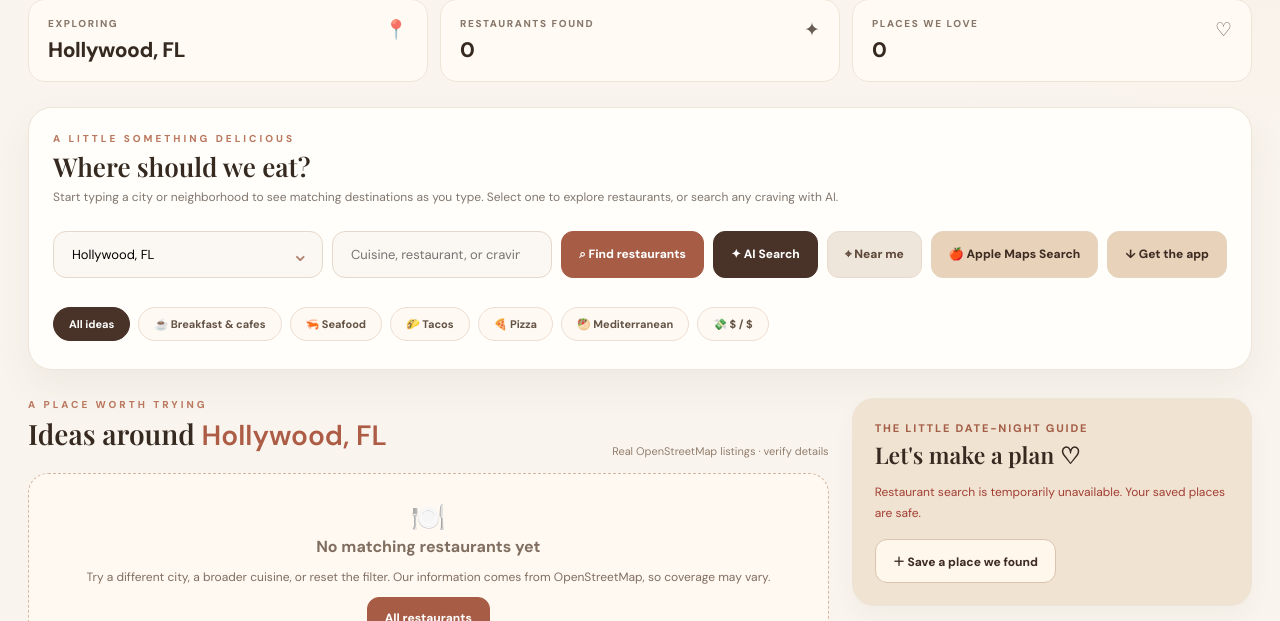
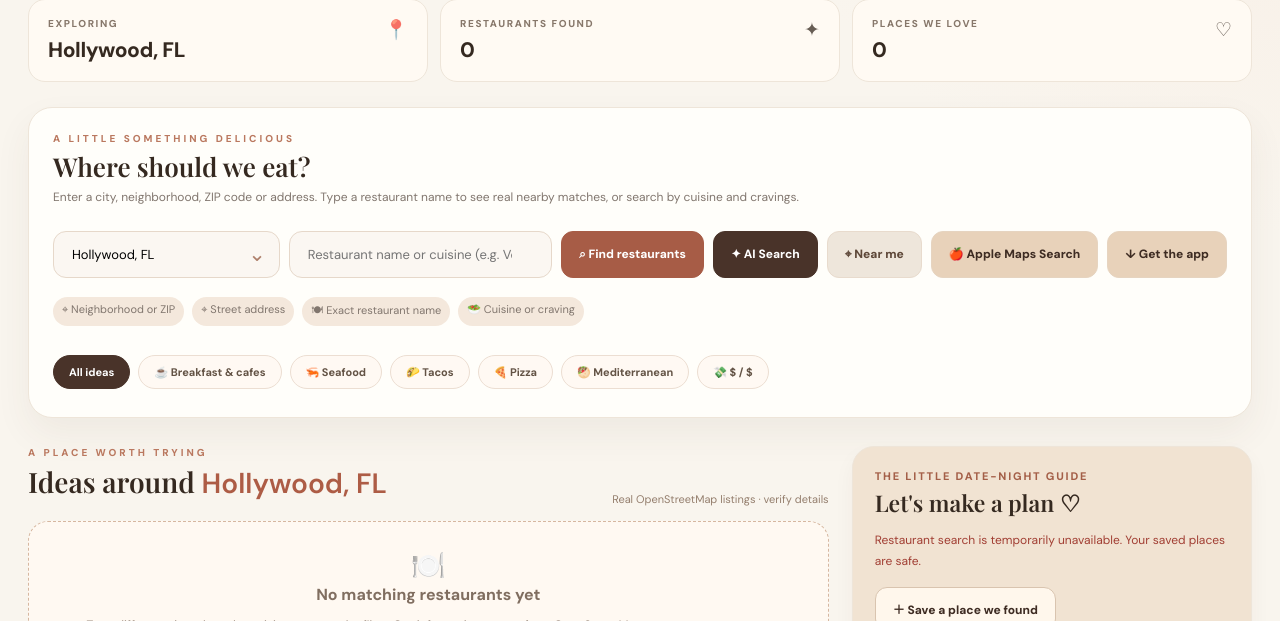
Before and after one commit to Jhamal96/Restaurant, a plain HTML site: page index.html in a window 1280 px wide. Shown: the part 479-1100 px from the top of the page. Drawn offline with nearby package versions, Linux system fonts and the light colour scheme; no server answers.

Commit message:
Add precise address search and matching restaurant-name dropdown

```diff
--- a/index.html
+++ b/index.html
@@ -607,6 +607,20 @@
       .search-input-group .location-field #cityInput {min-width:0}
     }
     html[data-nibble-installed="true"] [data-install-promo] {display:none!important}
+
+    /* Precise restaurant-name lookup with contextual suggestions. */
+    .search-input-group .restaurant-field {position:relative;flex:1.2 1 260px;min-width:240px;isolation:isolate;z-index:29}
+    .search-input-group .restaurant-field #aiSearchInput {width:100%;max-width:100%;min-width:0;height:100%;min-height:44px;flex:none;padding-right:26px}
+    .restaurant-suggestions {max-height:min(400px,65vh);min-width:300px}
+    .restaurant-suggestions .location-pin {background:var(--ns-soft,#f7e6d7)}
+    .restaurant-suggestions .location-option-text strong {font-weight:800}
+    .search-tips {display:flex;gap:8px;flex-wrap:wrap;margin-top:9px;font-size:11px;color:var(--muted)}
+    .search-tips span {padding:5px 9px;background:var(--ns-soft,#f7e6d7);border-radius:20px}
+    @media(max-width:720px){
+      .search-input-group .restaurant-field {grid-column:1/-1;min-width:0;width:100%}
+      .search-input-group .restaurant-field #aiSearchInput {min-width:0}
+      .restaurant-suggestions {min-width:0;max-height:57vh}
+    }
   </style>
   <link rel="stylesheet" href="/theme.css">
 </head>
@@ -650,21 +664,25 @@
       <div>
         <div class="eyebrow">A LITTLE SOMETHING DELICIOUS</div>
         <h2>Where should we eat?</h2>
-        <p class="subcopy">Start typing a city or neighborhood to see matching destinations as you type. Select one to explore restaurants, or search any craving with AI.</p>
+        <p class="subcopy">Enter a city, neighborhood, ZIP code or address. Type a restaurant name to see real nearby matches, or search by cuisine and cravings.</p>
       </div>
     </div>
     <div class="search-input-group">
       <div class="location-field" id="locationField">
-        <input aria-label="City or destination" role="combobox" aria-autocomplete="list" aria-haspopup="listbox" aria-controls="locationSuggestions" aria-expanded="false" autocomplete="off" type="text" autocapitalize="words" id="cityInput" placeholder="Start typing a city or neighborhood…" value="Hollywood, FL">
+        <input aria-label="City or destination" role="combobox" aria-autocomplete="list" aria-haspopup="listbox" aria-controls="locationSuggestions" aria-expanded="false" autocomplete="off" type="text" autocapitalize="words" id="cityInput" placeholder="City, ZIP code, neighborhood, or street address…" value="Hollywood, FL">
         <div class="location-suggestions" id="locationSuggestions" role="listbox" aria-label="Suggested cities and areas" hidden></div>
       </div>
-      <input aria-label="Cuisine or restaurant name" type="search" autocapitalize="words" id="aiSearchInput" placeholder="Cuisine, restaurant, or craving…">
+      <div class="restaurant-field" id="restaurantField">
+        <input aria-label="Restaurant name or cuisine" role="combobox" aria-autocomplete="list" aria-haspopup="listbox" aria-controls="restaurantSuggestions" aria-expanded="false" autocomplete="off" type="search" autocapitalize="words" id="aiSearchInput" placeholder="Restaurant name or cuisine (e.g. Versailles, pizza)…">
+        <div class="location-suggestions restaurant-suggestions" id="restaurantSuggestions" role="listbox" aria-label="Matching restaurant names" hidden></div>
+      </div>
       <button class="btn btn-ai" id="regularSearchBtn" onclick="runAiSmartSearch()">⌕ Find restaurants</button>
       <button class="btn btn-ai" id="aiSearchBtn" style="background:#493329;border-color:#493329" onclick="runAiIntentSearch()">✦ AI Search</button>
       <button class="btn btn-geo" id="geoBtn" onclick="useMyLocation()">⌖ Near me</button>
       <button class="btn btn-map" type="button" onclick="openAppleMapsSearch()" title="Find restaurants in Apple Maps" aria-label="Search restaurants in Apple Maps">🍎 Apple Maps Search</button>
       <a data-install-promo href="/download" class="btn btn-map" style="text-decoration:none">↓ Get the app</a>
     </div>
+    <div class="search-tips" aria-label="Search examples"><span>⌖ Neighborhood or ZIP</span><span>⌖ Street address</span><span>🍽 Exact restaurant name</span><span>🥗 Cuisine or craving</span></div>
     <div class="filter-bar" aria-label="Filter restaurant ideas">
       <button class="filter-chip active" onclick="setFilter(this, 'all')">All ideas</button>
       <button class="filter-chip" onclick="setFilter(this, 'cafe')">☕ Breakfast & cafes</button>
```
